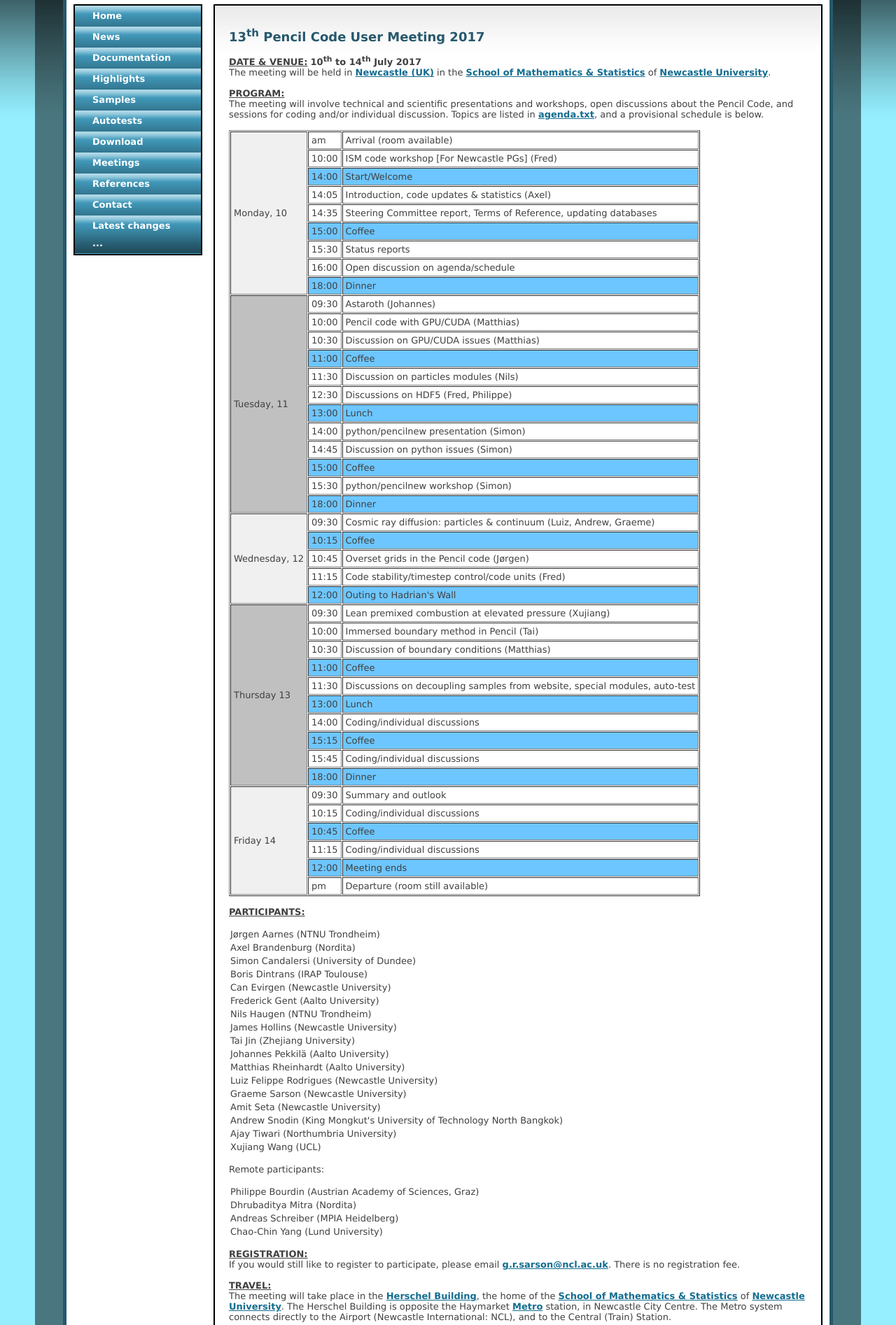
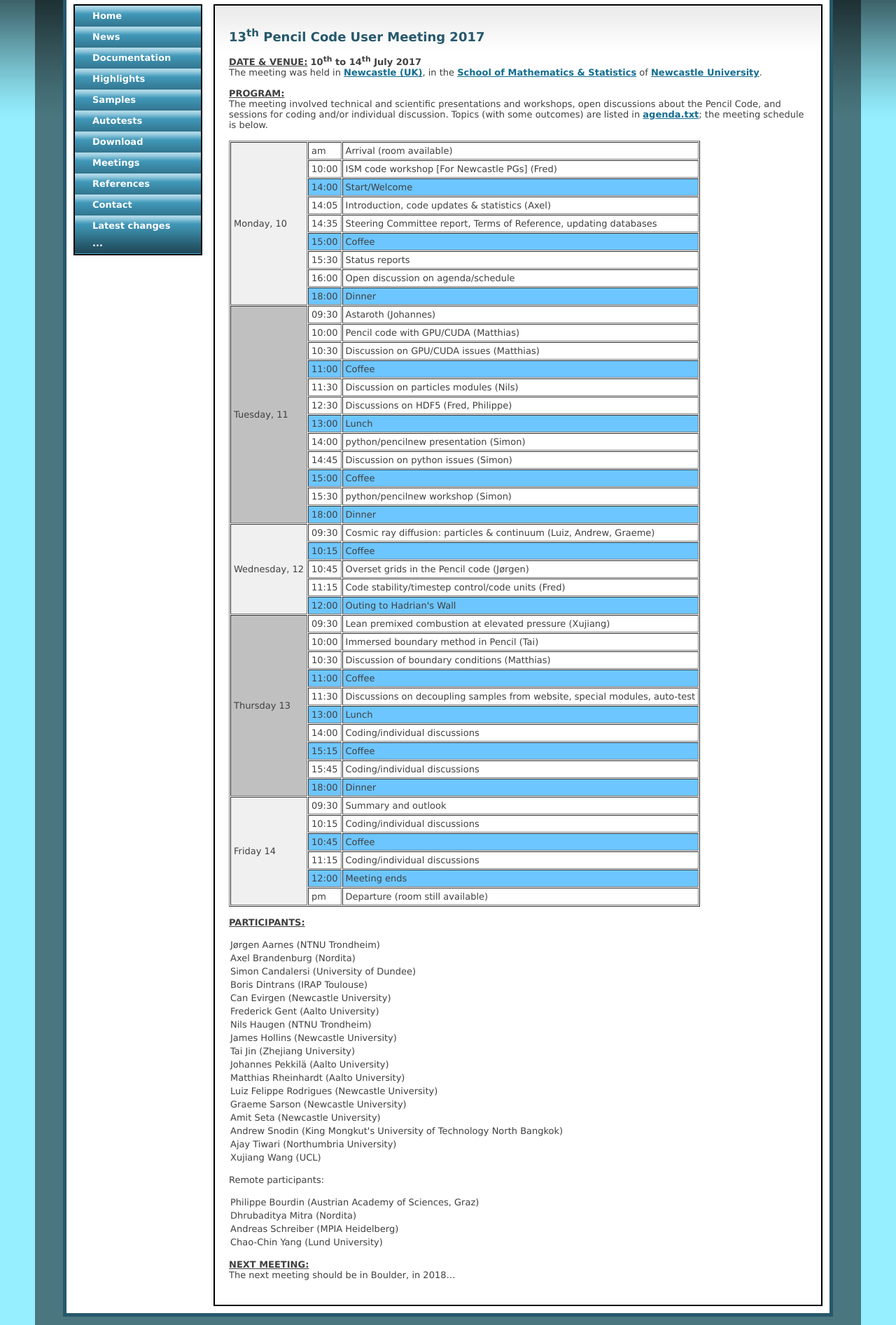
Before and after one commit to pencil-code/website, a PHP site: page /UserMeetings/2017/index.php in a window 1280 px wide. Shown: the part 90-1984 px from the top of the page at 70% size. Run offline with PHP 8.4, Linux system fonts and the light colour scheme.

Commit message:
tidy up, following end of meeting

```diff
--- a/UserMeetings/2017/index.php
+++ b/UserMeetings/2017/index.php
@@ -9,14 +9,14 @@
 <!-- DATE and VENUE -->
 <p><b><u>DATE &amp; VENUE:</u></b>
 <b>10<sup>th</sup> to 14<sup>th</sup> July 2017</b><br>
-The meeting will be held in <a href="https://en.wikipedia.org/wiki/Newcastle_upon_Tyne">Newcastle (UK)</a> in the <a href="http://www.ncl.ac.uk/maths/">School of Mathematics & Statistics</a> of <a href="http://www.ncl.ac.uk/">Newcastle University</a>.
+The meeting was held in <a href="https://en.wikipedia.org/wiki/Newcastle_upon_Tyne">Newcastle (UK)</a>, in the <a href="http://www.ncl.ac.uk/maths/">School of Mathematics & Statistics</a> of <a href="http://www.ncl.ac.uk/">Newcastle University</a>.
 </p>
 
 <!-- PROGRAM -->
 <p><b><u>PROGRAM:</u></b><br>
-The meeting will involve technical and scientific presentations and workshops, open discussions about the Pencil Code, and sessions for coding and/or individual discussion.
-Topics are listed in <a href="/UserMeetings/2017/agenda.txt">agenda.txt</a>,
-and a provisional schedule is below.
+The meeting involved technical and scientific presentations and workshops, open discussions about the Pencil Code, and sessions for coding and/or individual discussion.
+Topics (with some outcomes) are listed in <a href="/UserMeetings/2017/agenda.txt">agenda.txt</a>;
+the meeting schedule is below.
 <p>
 <table border="1" cellpadding="4" cellspacing="1">
 <!-- <tr><td rowspan="9" bgcolor="#f0f0f0">Monday, 10</td> -->
@@ -148,14 +148,20 @@ Remote participants:
 </table>
 </p>
 
+<p><b><u>NEXT MEETING:</u></b><br>
+
+The next meeting should be in Boulder, in 2018&hellip;
+
+<!--
 <p><b><u>REGISTRATION:</u></b><br>
 If you would still like to register to participate,
 please email <a href="mailto:g.r.sarson@ncl.ac.uk">g.r.sarson@ncl.ac.uk</a>.
 There is no registration fee.
 </p>
 <p>
+-->
 
-<!-- TRAVEL -->
+<!--
 <p><b><u>TRAVEL:</u></b><br>
 The meeting will take place in the
 <a href="http://www.ncl.ac.uk/tour/academic/herschel-building/">Herschel Building</a>,
@@ -195,16 +201,15 @@ pages; and their
 <a href="http://www.newcastlegateshead.com/plan-your-visit/travel/getting-around">Getting around</a>
 page is a good introduction to the city's public transport options.
 </p>
+-->
 
-<!-- ACCOMMODATION -->
+<!--
 <p><b><u>ACCOMMODATION:</u></b><br>
 
 A large variety of accommodation is available in Newcastle.
 Most of the options listed below have been used by University visitors before.
-<!-- or have been otherwise recommended. -->
 For some of these options,
 standard University rates are available.
-<!--the rates posted below are for a single room, including breakfast.-->
 (The University rates listed are for a single room, but other rooms are available.
 To ensure the use of these rates, it's simplest to go via our Office Staff;
 so please email any booking requests to
@@ -228,63 +233,29 @@ Newcastle City Centre is 15-20 minutes walk from the University.
 <tr>
 <td><a href="https://www.motel-one.com/en/hotels/newcastle/hotel-newcastle/">Motel One</a>
 <td>new, modern hotel: University rate &pound;82.20 per night, incl. breakfast
-<!--
-<tr>
-<td><a href="http://www.hotelindigonewcastle.co.uk/">Hotel Indigo</a>
-<td>new, modern hotel, ca. &pound;80 per night
--->
 <tr>
 <td><a href="http://www.premierinn.com/en/hotel/NEWNEW/newcastle-central">Premier Inn Newcastle Central</a>
 <td>central branch of budget chain, ca. &pound;40-50 per night
 <tr>
 <td><a href="http://www.premierinn.com/en/checkHotel/NEWPTI/newcastle-quayside">Premier Inn Newcastle Quayside</a>
 <td>Quayside branch of budget chain, ca. &pound;40-50 per night
-<!--
-<tr>
-<td><a href="http://www.royalstationhotel.com/">Royal Station Hotel</a>
-<td>Victorian hotel, next to train station: University rate &pound;78 per night, incl. breakfast
--->
 <tr>
 <td><a href="http://sleeperz.com/#newcastle">Sleeperz Newcastle</a>
 <td>new, modern hotel, near train station, ca. &pound;60-70 per night
-<!--
-<tr>
-<td><a href="http://www.vermont-hotel.com/">Vermont Hotel</a>
-<td>upmarket hotel, in historic city centre, ca. &pound;80-100 per night
--->
 </table>
 </p>
 
 <p><b>Jesmond</b><br>
 The suburb of Jesmond is 20-25 minutes walk from the University.
-<!-- (and is also served by Newcastle's Metro and Bus systems). -->
 
 <p>
 <table cellspacing="0px" cellpadding="2.5%">
-<!--
-<tr>
-<td><a href="http://www.avenuenewcastle.co.uk/">The Avenue</a>
-<td>small, family-run guesthouse, ca. &pound;40 per night
--->
 <tr>
 <td><a href="http://www.peelhotels.co.uk/hotels/caledonian-hotel-newcastle-upon-tyne-tyne-and-wear-england/">Caledonian Hotel</a>
 <td>larger, midmarket hotel: University rate &pound;75 per night, incl. breakfast
-<!--
-<tr>
-<td><a href="http://www.ihg.com/holidayinn/hotels/gb/en/newcastle-upon-tyne/ncljm/hoteldetail">Holiday Inn Newcastle Jesmond</a>
-<td>Jesmond branch of chain, ca. &pound;80-100 per night
--->
 <tr>
 <td><a href="http://www.theosbornehotel.co.uk/">Osborne Hotel</a>
 <td>basic, reliable hotel: University rate &pound;45 per night, incl. breakfast
-<!--
-<tr>
-<td><a href="http://www.jesmondhotel.co.uk/">Jesmond Hotel</a>
-<td>small hotel, ca. &pound;40-50 per night
-<tr>
-<td><a href="http://www.thenewnorthumbriahotel.co.uk/">New Northumbria Hotel</a>
-<td>larger, midmarket hotel, ca. &pound;60-80 per night
--->
 </table>
 </p>
 
@@ -299,11 +270,6 @@ The coastal town of Whitley Bay is a 25 minute Metro ride from the University. (
 <tr>
 <td><a href="http://www.royalhotelwhitleybay.co.uk/">Royal Hotel</a>
 <td>sea-front hotel, ca. &pound;45 per night
-<!--
-<tr>
-<td><a href="">Park Lodge Guest House</a>
-<td>family-run guest house, ca. &pound;65 per night
--->
 <tr>
 <td><a href="http://www.yorkhousehotel.com/">York House Hotel</a>
 <td>upmarket, family-run hotel, ca. &pound;100 per night
@@ -316,9 +282,6 @@ For a more comprehensive list (with booking links), please see the
 page of the Newcastle Gateshead Initiative.
 </p>
 <p>
-
-<!--
-<li><a href="/UserMeetings/2017/agenda.txt">agenda.txt</a></li>
 -->
 
 </div>
```
